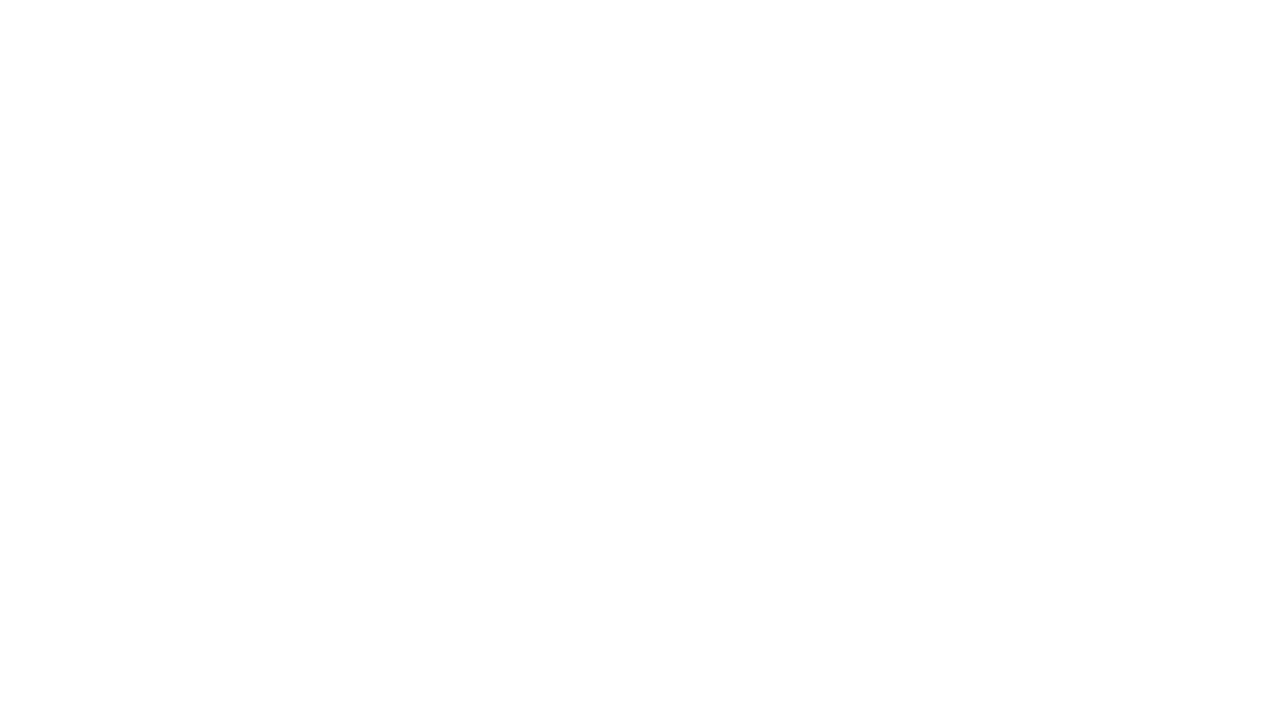
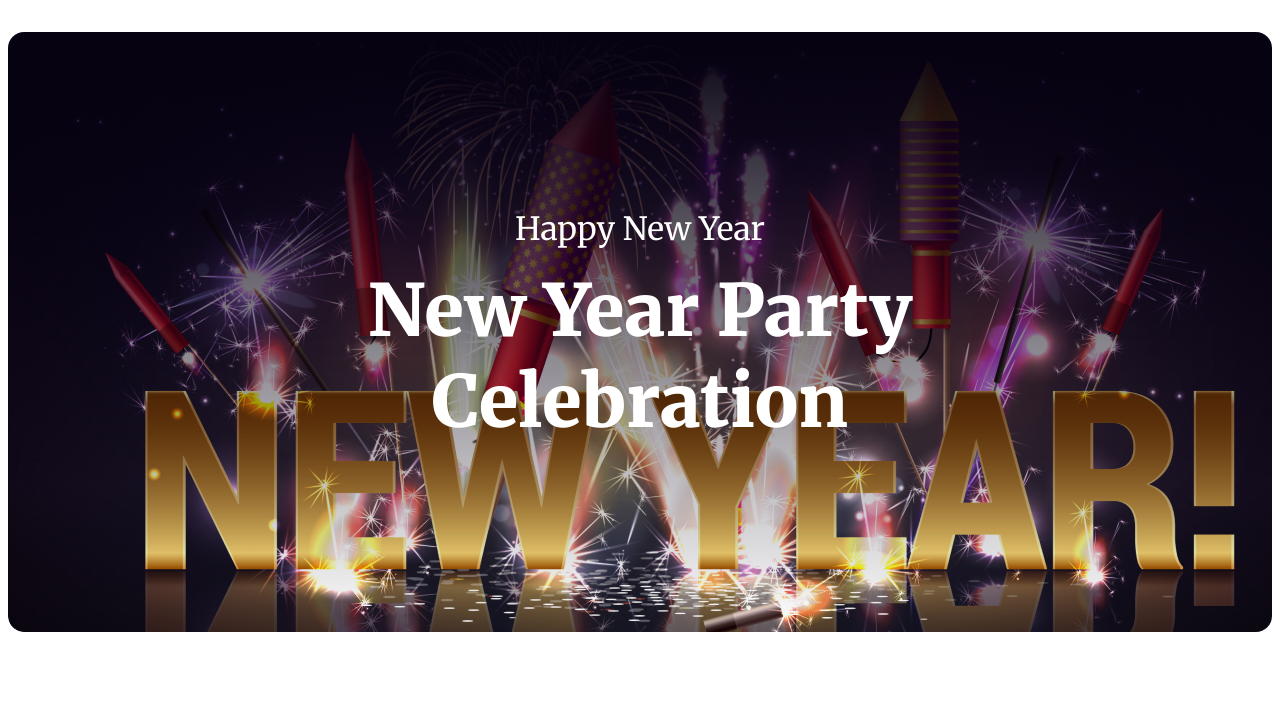
Before and after one commit to mushfiq7297/batch-9-a-1, a plain HTML site: page index.html in a window 1280 px wide. Drawn offline with Linux system fonts and the light colour scheme.

Commit message:
added header section

```diff
--- a/index.html
+++ b/index.html
@@ -7,6 +7,18 @@
     <link rel="stylesheet" href="styles/styles.css">
 </head>
 <body>
+    <header>
+        <div class="head-container">
+            <p class="h1">Happy New Year</p>
+            <p class="h2">New Year Party Celebration</p>
+        </div>
+    </header>
+    <main>
+
+    </main>
+    <footer>
+
+    </footer>
 
 </body>
 </html>
--- a/styles/styles.css
+++ b/styles/styles.css
@@ -0,0 +1,37 @@
+/* common shared styles */
+@import url('https://fonts.googleapis.com/css2?family=Merriweather:wght@400;700;900&display=swap');
+
+    /* header section styles */
+    .head-container {
+        background-image:   linear-gradient(180deg, #070211 0%, rgba(7, 2, 17, 0.00) 100%),
+        url(/resources/Banner\ Image.png);
+        border-radius: 16px;
+        background-size: cover;
+        max-height: 600px;
+        max-width: 1320px;
+        margin: auto;
+
+
+    }
+
+    .h1 {
+        color: #FFF;
+        text-align: center;
+        font-family: Merriweather;
+        font-size: 32px;
+        font-weight: 400;
+        padding-top: 177px;
+        margin-bottom: 16px;
+
+    }
+
+    .h2 {
+        color: #FFF;
+        text-align: center;
+        font-family: Merriweather;
+        font-size: 72px;
+        font-weight: 900;
+        padding: 0px 340px 277px 340px;
+        margin-top: 0px;
+
+    }
```
